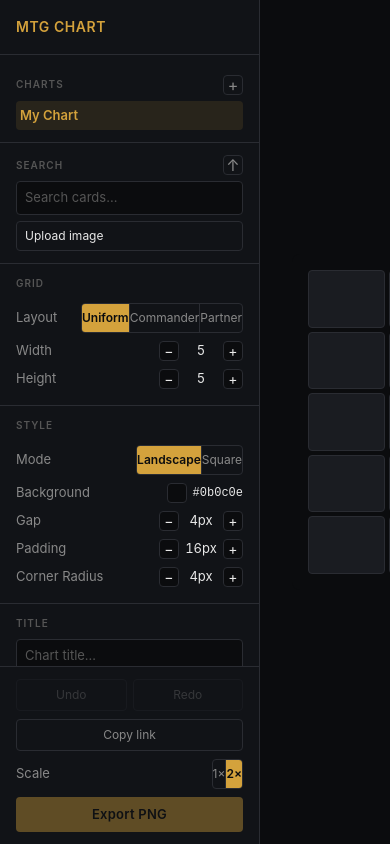
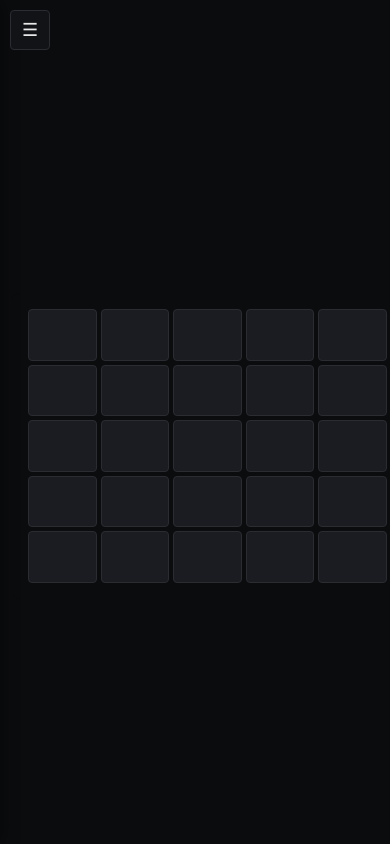
Before and after one commit to JakebGutierrez/mtg-chart, a React (Vite) app: page / in a window 390 px wide. Built offline with nearby package versions, Linux system fonts and the light colour scheme.

Commit message:
fix: partner hero layout + stopgap mobile drawer

```diff
--- a/src/App.css
+++ b/src/App.css
@@ -3,3 +3,41 @@
   height: 100%;
   overflow: hidden;
 }
+
+/* Hamburger toggle — hidden on desktop, shown on mobile */
+.menuToggle {
+  display: none;
+}
+
+.backdrop {
+  display: none;
+}
+
+@media (max-width: 768px) {
+  .menuToggle {
+    display: flex;
+    align-items: center;
+    justify-content: center;
+    position: fixed;
+    top: 10px;
+    left: 10px;
+    z-index: 60;
+    width: 40px;
+    height: 40px;
+    border: 1px solid var(--border);
+    border-radius: var(--radius-sm);
+    background: var(--bg-panel);
+    color: var(--text-primary);
+    font-size: 18px;
+    line-height: 1;
+    cursor: pointer;
+  }
+
+  .backdrop {
+    display: block;
+    position: fixed;
+    inset: 0;
+    z-index: 40;
+    background: rgba(0, 0, 0, 0.5);
+  }
+}
--- a/src/App.tsx
+++ b/src/App.tsx
@@ -70,6 +70,7 @@ function App() {
 
   const [selectedSlotIndex, setSelectedSlotIndex] = useState<number | null>(null)
   const [showImportModal, setShowImportModal] = useState(false)
+  const [mobileMenuOpen, setMobileMenuOpen] = useState(false)
 
   // History resets synchronously when switching charts so canUndo/canRedo are
   // immediately correct for the newly active chart.
@@ -424,10 +425,23 @@ function App() {
 
   return (
     <div className="app">
+      <button
+        className="menuToggle"
+        type="button"
+        aria-label="Toggle controls"
+        aria-expanded={mobileMenuOpen}
+        onClick={() => setMobileMenuOpen((o) => !o)}
+      >
+        {mobileMenuOpen ? '✕' : '☰'}
+      </button>
+      {mobileMenuOpen && (
+        <div className="backdrop" onClick={() => setMobileMenuOpen(false)} />
+      )}
       <ControlPanel
         chart={activeChart}
         charts={charts}
         activeId={activeId}
+        mobileOpen={mobileMenuOpen}
         onSlotFill={handleSlotFill}
         onGridResize={handleGridResize}
         onBgColorChange={handleBgColorChange}
--- a/src/components/ControlPanel/ControlPanel.module.css
+++ b/src/components/ControlPanel/ControlPanel.module.css
@@ -6,6 +6,25 @@
   display: flex;
   flex-direction: column;
   overflow: hidden;
+}
+
+/* Mobile: panel becomes an off-canvas drawer toggled by the hamburger */
+@media (max-width: 768px) {
+  .panel {
+    position: fixed;
+    top: 0;
+    left: 0;
+    bottom: 0;
+    z-index: 50;
+    width: min(85vw, 320px);
+    min-width: 0;
+    transform: translateX(-100%);
+    transition: transform 0.25s ease;
+    box-shadow: 2px 0 16px rgba(0, 0, 0, 0.4);
+  }
+  .panelOpen {
+    transform: translateX(0);
+  }
 }
 
 .header {
--- a/src/components/ControlPanel/index.tsx
+++ b/src/components/ControlPanel/index.tsx
@@ -48,6 +48,7 @@ interface Props {
   onSort: (key: SortKey) => void
   onShuffle: () => void
   onCopyLink: () => Promise<void>
+  mobileOpen?: boolean
 }
 
 function ChartPicker({
@@ -296,6 +297,7 @@ export default function ControlPanel({
   onSort,
   onShuffle,
   onCopyLink,
+  mobileOpen,
 }: Props) {
   const occupiedCount = chart.slots.filter((s) => s != null).length
   const [sortKey, setSortKey] = useState<SortKey>('type')
@@ -311,7 +313,7 @@ export default function ControlPanel({
   }
 
   return (
-    <aside className={styles.panel}>
+    <aside className={`${styles.panel} ${mobileOpen ? styles.panelOpen : ''}`}>
       <header className={styles.header}>
         <span className={styles.logo}>MTG Chart</span>
       </header>
--- a/src/components/Grid/Grid.module.css
+++ b/src/components/Grid/Grid.module.css
@@ -83,7 +83,18 @@
 
 .grid {
   display: grid;
+  width: clamp(400px, 70vw, 900px);
   /* gap is set as an inline style from chart.cellGap */
+}
+
+/* Mobile: drop the 400px floor so the chart fits a phone, tighten padding */
+@media (max-width: 768px) {
+  .area {
+    padding: 60px 12px 12px;
+  }
+  .grid {
+    width: min(92vw, 900px);
+  }
 }
 
 .cell {
--- a/src/components/Grid/index.tsx
+++ b/src/components/Grid/index.tsx
@@ -133,7 +133,6 @@ export default function GridArea({
               gridTemplateRows: `repeat(${chart.gridRows}, 1fr)`,
               gridTemplateColumns: `repeat(${chart.gridCols}, 1fr)`,
               gap: chart.cellGap,
-              width: 'clamp(400px, 70vw, 900px)',
             }}
           >
             {cellMap.map((cell) => {
@@ -159,6 +158,13 @@ export default function GridArea({
                     ...(cell.kind === 'hero' && {
                       gridRow: `span ${cell.rowSpan}`,
                       gridColumn: `span ${cell.colSpan}`,
+                      // The base .cell aspect-ratio assumes a 1x1 cell. A hero spans
+                      // multiple tracks, so its ratio must scale by span or it collapses
+                      // to single-cell height (only commander 2x2 happens to match).
+                      // Note: ignores cellGap, so heroes are off by the gap when gap > 0.
+                      aspectRatio: isSquare
+                        ? `${cell.colSpan} / ${cell.rowSpan}`
+                        : `${cell.colSpan * 4} / ${cell.rowSpan * 3}`,
                     }),
                   }}
                   onContextMenu={
```
